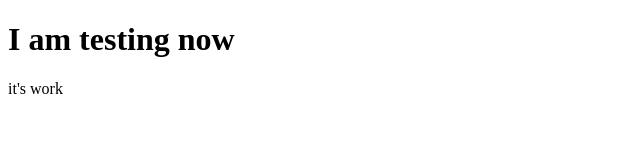
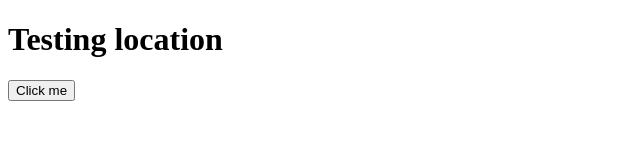
Before and after one commit to KaungMyatThway/git-hub-action-, a plain HTML site: page index.html in a window 1280 px wide. Shown: the whole page, without its empty margins (0-640 px from the left). Drawn offline with Linux system fonts and the light colour scheme.

Commit message:
location test

```diff
--- a/index.html
+++ b/index.html
@@ -7,7 +7,35 @@
     <title>Document</title>
 </head>
 <body>
-    <h1>I am testing now</h1>
-    <p>it's work</p>
+    <h1>Testing location</h1>
+    <button onclick="showDateTimeAndLocation()">Click me</button>
+
+    <script>
+        function showDateTimeAndLocation() {
+            // Get current date and time
+            var currentDateTime = new Date();
+            var formattedDateTime = currentDateTime.toLocaleString();
+
+            // Try to get user's geolocation
+            if (navigator.geolocation) {
+                navigator.geolocation.getCurrentPosition(
+                    function (position) {
+                        var latitude = position.coords.latitude;
+                        var longitude = position.coords.longitude;
+
+                        // Display alert with date, time, and location
+                        alert('Date and Time: ' + formattedDateTime +
+                            '\nLatitude: ' + latitude +
+                            '\nLongitude: ' + longitude);
+                    },
+                    function (error) {
+                        alert('Error getting location: ' + error.message);
+                    }
+                );
+            } else {
+                alert('Geolocation is not supported by your browser.');
+            }
+        }
+    </script>
 </body>
 </html>
```
